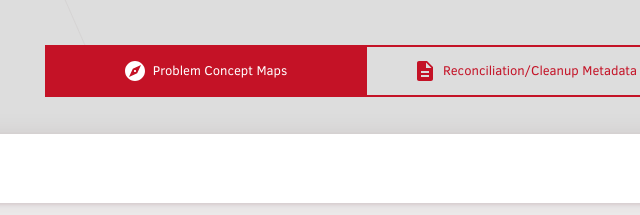
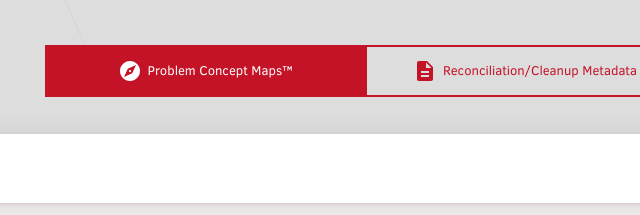
Before and after one commit to UWHealth/Problem-Lists-Plus, a website: page index.html in a window 1280 px wide. Shown: the part 323-538 px from the top of the page, 275-915 px from the left. Drawn offline with nearby package versions, Linux system fonts and the light colour scheme; a script that the page names is missing.

Commit message:
Add trademark symbol

```diff
--- a/index.html
+++ b/index.html
@@ -73,7 +73,7 @@
     <path d="M0 0h24v24H0z" fill="none"/>
 </svg>
 </span>
-                    Problem Concept Maps
+                    Problem Concept Maps&trade;
                 </label>
                 <label for="radio-meta" class="tabs__label" role="button">
                     <span class="tabs__icon"><svg height="24" viewBox="0 0 24 24" width="24" xmlns="http://www.w3.org/2000/svg">
```
Also changed, not shown: 1 other file.
